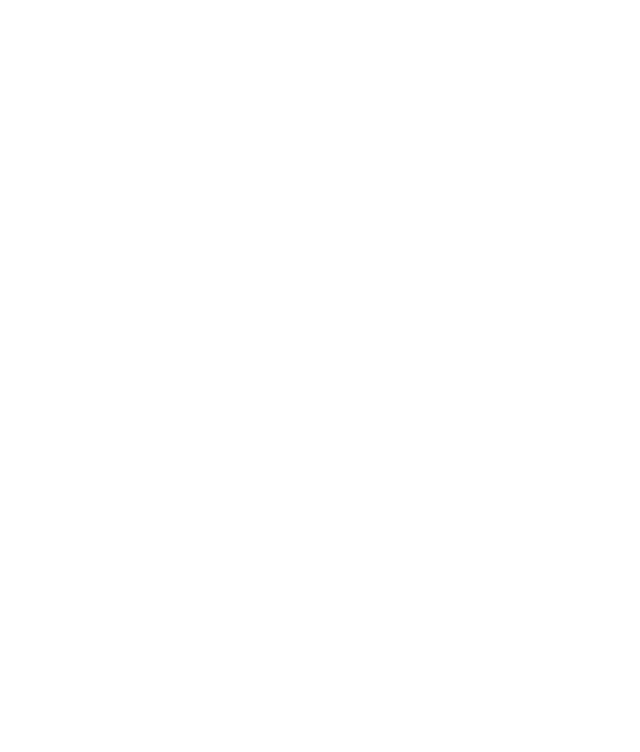
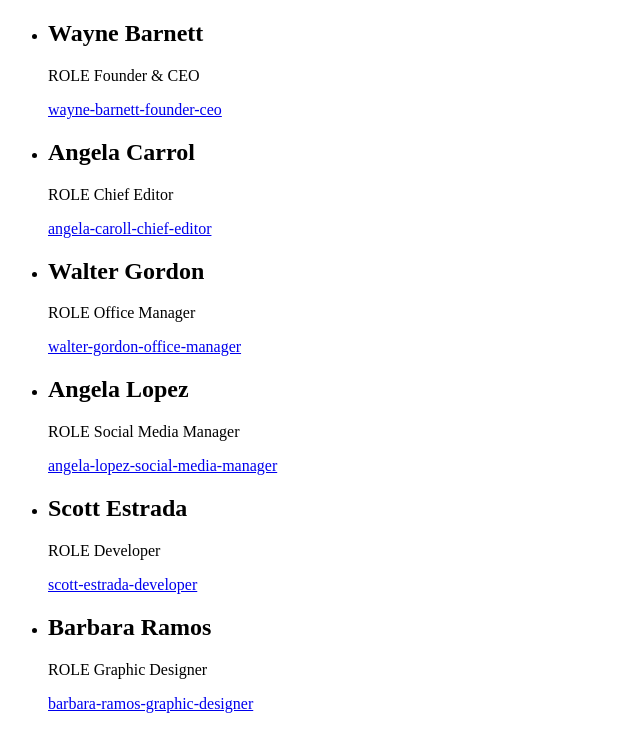
Before and after one commit to CristiniLorenzo/js-our-team, a plain HTML site: page index.html in a window 1280 px wide. Shown: the whole page, without its empty margins (0-640 px from the left). Drawn offline with Linux system fonts and the light colour scheme.

Commit message:
milestone 2 showed in dom the array

```diff
--- a/js/script.js
+++ b/js/script.js
@@ -15,34 +15,44 @@ const teamArray = [
        photo: 'wayne-barnett-founder-ceo'
     },
     {
-        firtname: 'Angela Carrol',
+        name: 'Angela Carrol',
         role: 'Chief Editor',
-       photo: 'angela-caroll-chief-editor'
+        photo: 'angela-caroll-chief-editor'
     },
     {
-        firtname: 'Walter Gordon',
+        name: 'Walter Gordon',
         role: 'Office Manager',
-       photo: 'walter-gordon-office-manager'
+        photo: 'walter-gordon-office-manager'
     },
     {
-        firtname: 'Angela Lopez',
+        name: 'Angela Lopez',
         role: 'Social Media Manager',
-       photo: 'angela-lopez-social-media-manager'
+        photo: 'angela-lopez-social-media-manager'
     },
     {
-        firtname: 'Scott Estrada',
+        name: 'Scott Estrada',
         role: 'Developer',
-       photo: 'scott-estrada-developer'
+        photo: 'scott-estrada-developer'
     },
     {
-        firtname: 'Barbara Ramos',
+        name: 'Barbara Ramos',
         role: 'Graphic Designer',
-       photo: 'barbara-ramos-graphic-designer'
+        photo: 'barbara-ramos-graphic-designer'
     },
 ];
-
+const list = document.querySelector('#list')
 // MILESTONE 1
 for(let i = 0; i < teamArray.length; i++){
     const thisTeam = teamArray[i];
     console.log(thisTeam);
+// MILESTONE 2
+    const newLi =`
+    <li>
+        <h2>${thisTeam.name}</h2>
+        <p>ROLE ${thisTeam.role}</p>
+        <p><a href="#">${thisTeam.photo}</a></p>
+    </li>
+    `;
+
+    list.innerHTML += newLi;
 }
```
Also changed, not shown: index.html (+5 -1 lines).
